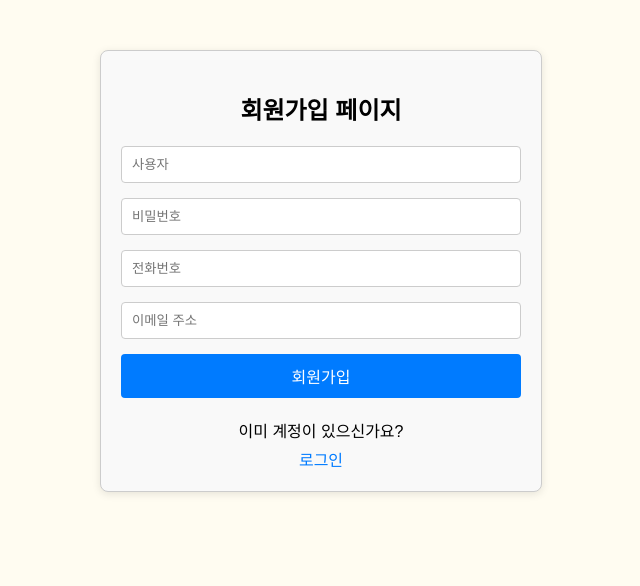
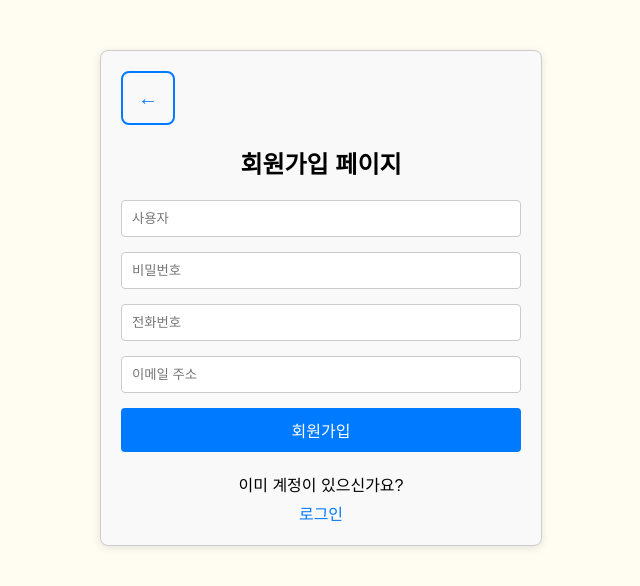
Before and after one commit to Yongwoo-lab/OSS-3_Team-27, a React (Create React App) app in the folder my-react-app/: page /register in a window 1280 px wide. Shown: the top 586 px of the page, without its empty margins (319-959 px from the left). Built offline with nearby package versions, Linux system fonts and the light colour scheme; a web font is replaced by a local one.

Commit message:
Add backward button

```diff
--- a/my-react-app/src/Auth.css
+++ b/my-react-app/src/Auth.css
@@ -63,3 +63,25 @@
   .auth-link:hover {
     text-decoration: underline;
   }
+
+  .back-box {
+    width: 50px;
+    height: 50px;
+    display: flex;
+    justify-content: center;
+    align-items: center;
+    border: 2px solid #007BFF;
+    border-radius: 8px; /* 네모난 박스 모서리를 약간 둥글게 */
+    font-size: 20px;
+    font-weight: bold;
+    color: #007BFF;
+    cursor: pointer;
+    margin-bottom: 20px;
+    transition: all 0.3s ease;
+  }
+
+  .back-box:hover {
+    background-color: #007BFF;
+    color: #fff;
+    border-color: #0056b3;
+  }
--- a/my-react-app/src/components/Register.js
+++ b/my-react-app/src/components/Register.js
@@ -1,5 +1,5 @@
 import React, { useState } from 'react';
-import { Link } from 'react-router-dom';
+import { Link, useNavigate } from 'react-router-dom';
 import axios from 'axios';
 import '../Auth.css'; // 공통 스타일 파일 추가
 
@@ -9,6 +9,7 @@ const Register = () => {
   const [phone, setPhone] = useState('');
   const [email, setEmail] = useState('');
   const [message, setMessage] = useState('');
+  const navigate = useNavigate(); // 페이지 이동을 위한 hook
 
   const handleRegister = async () => {
     try {
@@ -35,6 +36,9 @@ const Register = () => {
 
   return (
     <div className="auth-container">
+      <div className="back-box" onClick={() => navigate('/login')}>
+        ←
+      </div>
       <h2>회원가입 페이지</h2>
       <div className="auth-input-group">
         <input
--- a/my-react-app/src/pages/Login.js
+++ b/my-react-app/src/pages/Login.js
@@ -1,5 +1,5 @@
 import React, { useState } from 'react';
-import { Link } from 'react-router-dom';
+import { Link, useNavigate } from 'react-router-dom';
 import axios from 'axios';
 import '../Auth.css'; // 공통 스타일 파일 추가
 
@@ -7,6 +7,7 @@ const Login = () => {
   const [user, setUser] = useState('');
   const [password, setPassword] = useState('');
   const [message, setMessage] = useState('');
+  const navigate = useNavigate(); // 페이지 이동을 위한 hook
 
   const handleLogin = async () => {
     try {
@@ -28,6 +29,9 @@ const Login = () => {
 
   return (
     <div className="auth-container">
+      <div className="back-box" onClick={() => navigate('/')}>
+        ←
+      </div>
       <h2>로그인 페이지</h2>
       <div className="auth-input-group">
         <input
```
